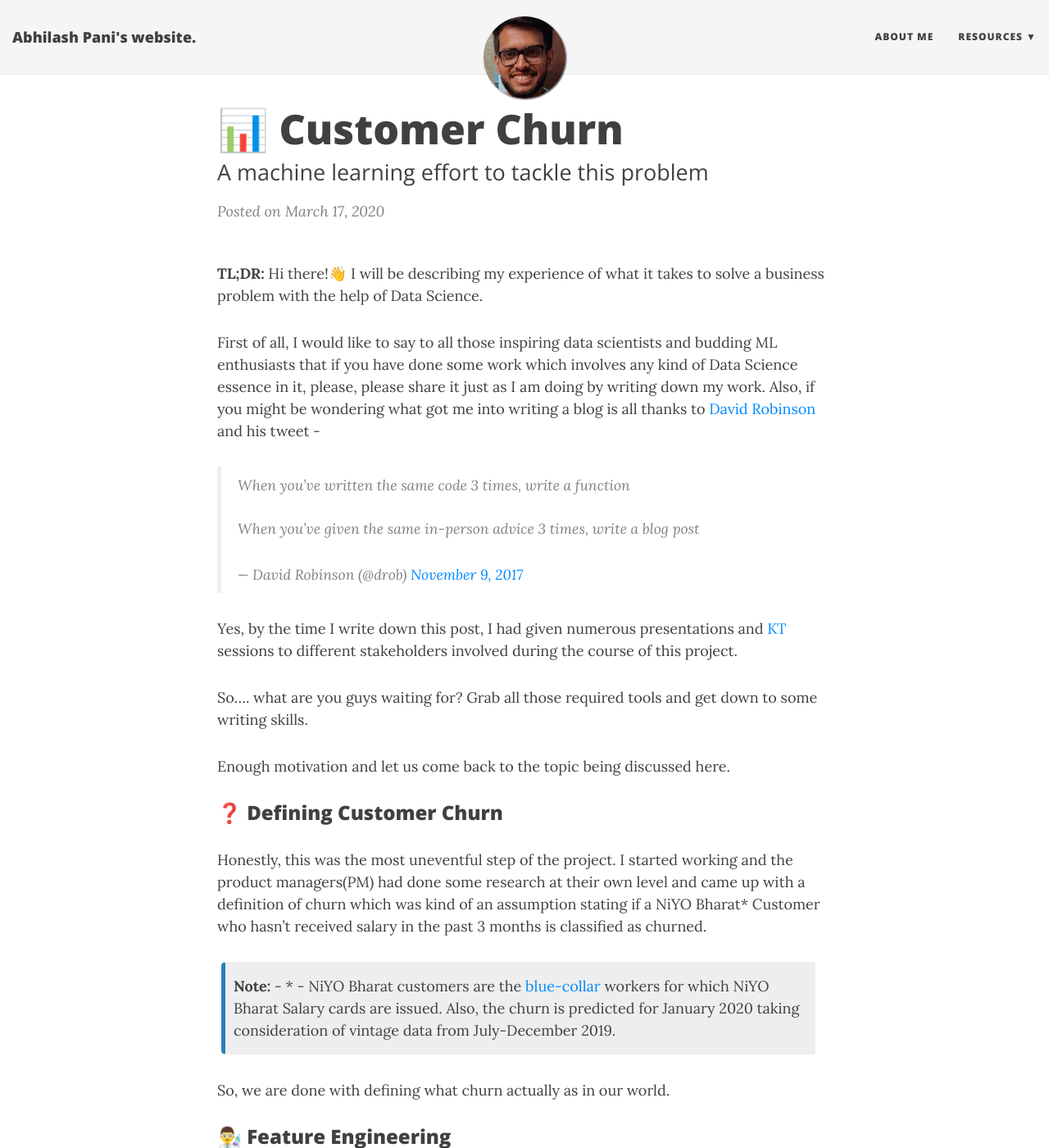
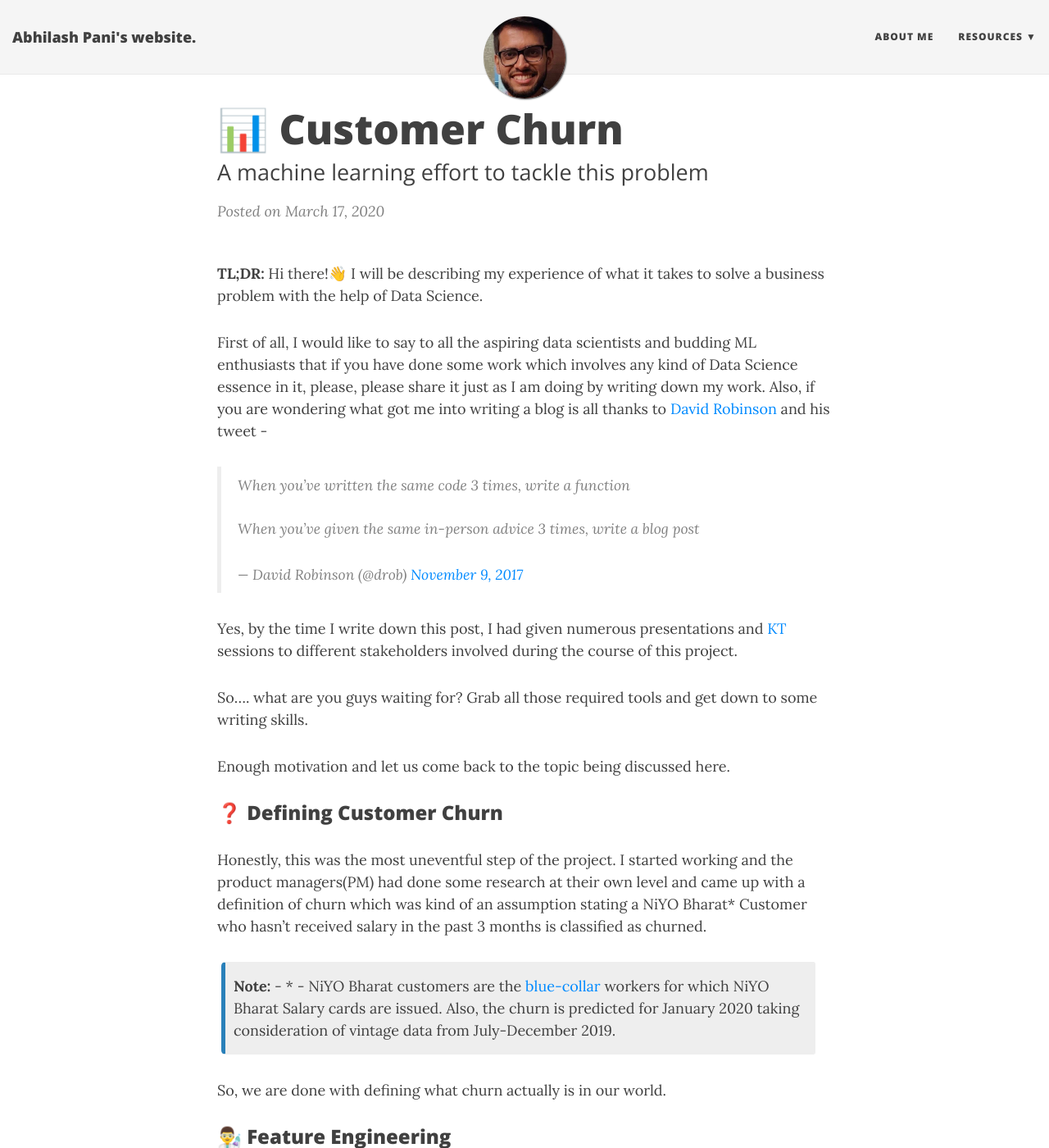
Before and after one commit to 1pani/1pani.github.io, a Jekyll site: the page built from _posts/2020-03-17-customer-churn.md, in a window 1280 px wide and 1400 px high. Shown: the whole window at 82% size. Built offline with Jekyll 4.4.1, drawn with Linux system fonts in a browser that asks for light colours; nearby versions of some CDN libraries; comment, search, counter and statistics services are not loaded; some of the changed text lies outside the part shown.

Commit message:
Fixed typos

```diff
--- a/_config.yml
+++ b/_config.yml
@@ -120,7 +120,7 @@
 # --- Comments --- #
 
 # Fill in your Disqus shortname (NOT the userid) if you want to support Disqus comments
-# disqus: ""
+disqus: "@disqus_DRNqNS5DpL"
 
 # If you want to use JustComments fill with the API Key
 #just-comments: "ABCD-EFGH-IJKL"
--- a/_posts/2020-03-17-customer-churn.md
+++ b/_posts/2020-03-17-customer-churn.md
@@ -17,7 +17,7 @@ As Jeff Bezos once said, __"We see our customers as invited guests to a party, a
 So, in order to make customer experience more enjoyable, we should focus on improving our products and making them more responsive to the ever-increasing demands of a customer.
 But first let us start by discussing what exactly customer churn means? -->
 
-First of all, I would like to say to all those inspiring data scientists and budding ML enthusiasts that if you have done some work which involves any kind of Data Science essence in it, please, please share it just as I am doing by writing down my work. Also, if you might be wondering what got me into writing a blog is all thanks to [David Robinson](http://varianceexplained.org/) and his tweet -
+First of all, I would like to say to all the aspiring data scientists and budding ML enthusiasts that if you have done some work which involves any kind of Data Science essence in it, please, please share it just as I am doing by writing down my work. Also, if you are wondering what got me into writing a blog is all thanks to [David Robinson](http://varianceexplained.org/) and his tweet -
 
 <blockquote class="twitter-tweet"><p lang="en" dir="ltr">When you’ve written the same code 3 times, write a function<br><br>When you’ve given the same in-person advice 3 times, write a blog post</p>&mdash; David Robinson (@drob) <a href="https://twitter.com/drob/status/928447584712253440?ref_src=twsrc%5Etfw">November 9, 2017</a></blockquote> <script async src="https://platform.twitter.com/widgets.js" charset="utf-8"></script>
 Yes, by the time I write down this post, I had given numerous presentations and [KT](https://en.wikipedia.org/wiki/Knowledge_transfer) sessions to different stakeholders involved during the course of this project.
@@ -30,12 +30,12 @@ Enough motivation and let us come back to the topic being discussed here.
 ### ❓ Defining Customer Churn
 
 Honestly, this was the most uneventful step of the project.
-I started working and the product managers(PM) had done some research at their own level and came up with a definition of churn which was kind of an assumption stating if a NiYO Bharat* Customer who hasn't received salary in the past 3 months is classified as churned.
+I started working and the product managers(PM) had done some research at their own level and came up with a definition of churn which was kind of an assumption stating a NiYO Bharat* Customer who hasn't received salary in the past 3 months is classified as churned.
 
 {: .box-note}
 **Note:** - * - NiYO Bharat customers are the [blue-collar](https://en.wikipedia.org/wiki/Blue-collar_worker) workers for which NiYO Bharat Salary cards are issued. Also, the churn is predicted for January 2020 taking consideration of vintage data from July-December 2019.
 
-So, we are done with defining what churn actually as in our world.
+So, we are done with defining what churn actually is in our world.
 
 
 ### 👨‍🔬 Feature Engineering
@@ -47,7 +47,7 @@ The most exhaustive and time-consuming step is here. I am going to break down ho
 
 - Firstly, I stressed on the fact that I should first know what happens at the ground zero by contacting the sales representative and gather information as to what might be the thought-process of the customers when they interact while onboarding them.
 - Then, I had a discussion with my mentor which led to the conclusion of building a 3-level feature set.
-- Also, the opinions of PM were  considered in making the feature set.
+- Also, the opinions of PM were considered in making the feature set.
 
 So, Feature Engineering was broadly classified into -
 
```
Also changed, not shown: other parts of _posts/2020-03-17-customer-churn.md (+2 -2 lines).
